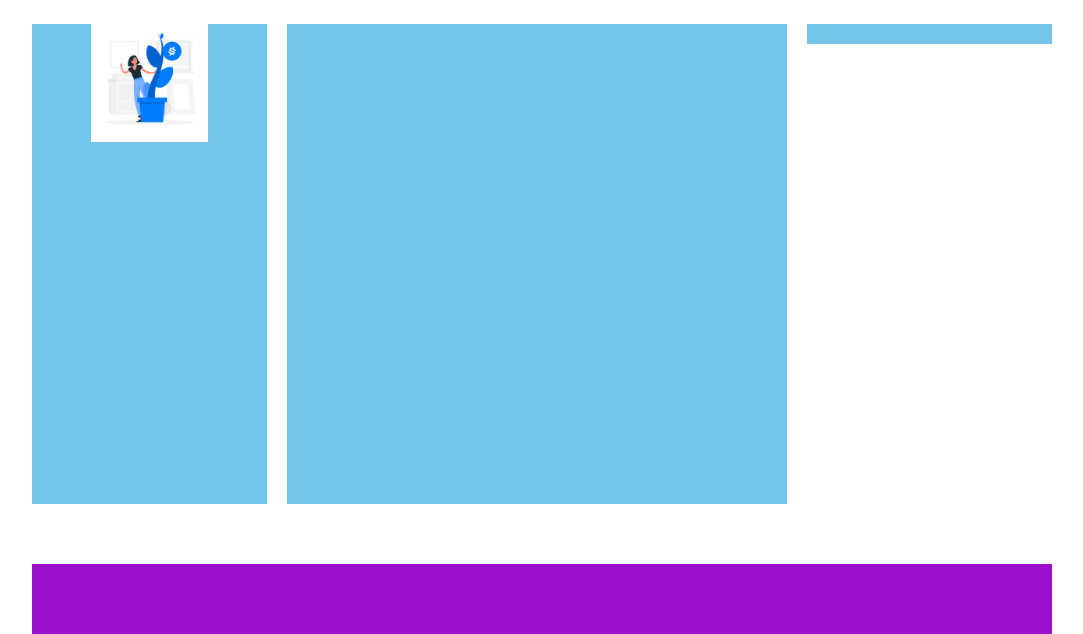
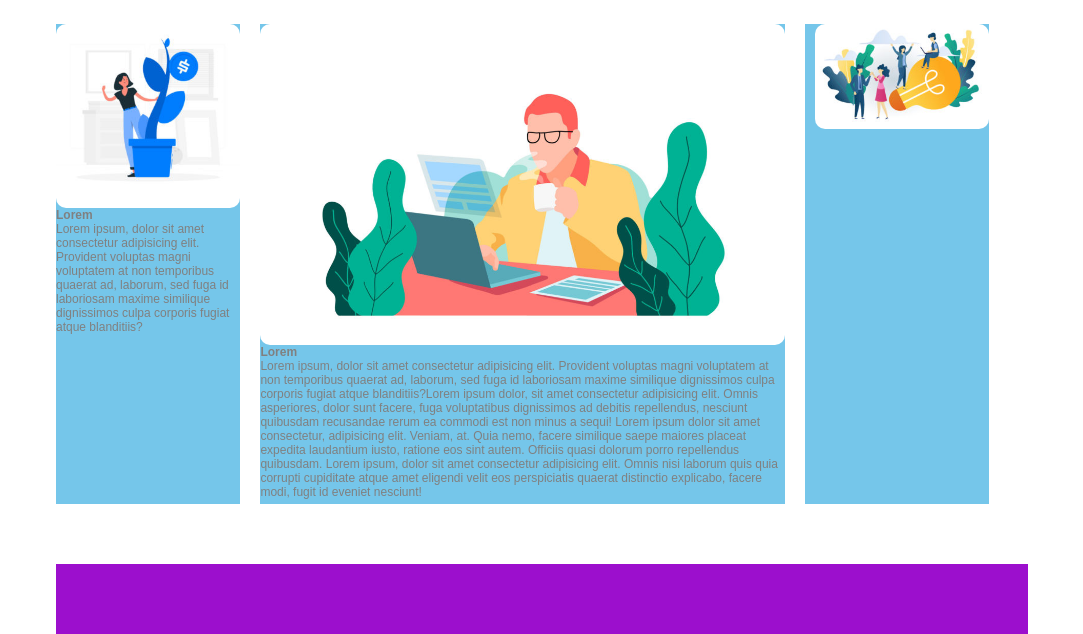
Before and after one commit to giagra91/htmlcss-wp, a plain HTML site: page index.html in a window 1280 px wide. Shown: the part 616-1250 px from the top of the page, without its empty margins (98-1181 px from the left). Drawn offline with Linux system fonts and the light colour scheme.

Commit message:
posizionamento immagini

```diff
--- a/css/style.css
+++ b/css/style.css
@@ -8,9 +8,9 @@
 
 
 body{
-    /* width: 80%; */
+    width: 90%;
     min-width: 1000px;
-    max-width: 1200px;
+    /* max-width: 1200px; */
     padding: 0px 90px;
     font-family: Arial, Helvetica, sans-serif;
 }
@@ -33,6 +33,13 @@ body{
 
 .absolute{
     position: absolute;
+}
+
+.resize{
+    max-width:100%;
+    max-height:100%;
+    vertical-align: middle;
+    border-radius: 10px;
 }
 
 .top-container{
@@ -70,7 +77,7 @@ body{
 }
 
 .first-article{
-    width: calc(25% - 20px);
+    width: calc(20% - 10px);
     height: 480px;
     background-color: rgb(117, 198, 234);
     margin-bottom: 20px;
@@ -78,7 +85,7 @@ body{
 
 .main-article{
     margin-left: 20px;
-    width: calc(50% - 10px);
+    width: calc(55% - 10px);
     height: 480px;
     background-color: rgb(117, 198, 234);
     margin-bottom: 20px;
@@ -86,8 +93,8 @@ body{
 
 .second-article{
     margin-left: 20px;
-    width: calc(25% - 10px);
-    /* height: 480px; */
+    width: calc(20% - 10px);
+    height: 480px;
     background-color: rgb(117, 198, 234);
     padding: 0 0 20px 10px;
 }
@@ -104,6 +111,8 @@ ol.nav-menu li{
     display: inline;
     text-transform: uppercase;
     color: gray;
+    margin-right: 10px;
+    font-size: 12px;
 }
 
 .jumbotron-text{
@@ -119,6 +128,11 @@ ol.nav-menu li{
     text-align: left;
 }
 
+.article-text{
+    color: gray;
+    font-size: 12px;
+}
+
 div#jumbotron-text>h2{
     color: white;
 }
@@ -130,13 +144,6 @@ div#jumbotron-text>h2{
     margin-bottom: 15px;
 }
 
-#photo-first-aside{
-    display: block;
-    margin-left: auto;
-    margin-right: auto;
-    width: 50%;
-}
-
 div.main-header>span{
     color: gray;
 }
--- a/index.html
+++ b/index.html
@@ -41,6 +41,8 @@
 
                 <div class="jumbotron-text absolute" >
 
+                    <!-- <img class="jumbotron-photo resize" src="img/banner.jpg" alt="jumbotron-photo"> -->
+
                     <h2>
                         Pretium ac placerat dui interdum nunc <br> in eros urna morbi
                     </h2>
@@ -64,14 +66,50 @@
                 </header>
 
                 <aside class="first-article ft-left">
+
                     <div>
-                        <img id="photo-first-aside" src="img/img-1.jpg" alt="first-article-photo">
+                        <img class="resize" src="img/img-1.jpg" alt="first-article-photo">
+                    </div>
+
+                    <div class="article-text">
+
+                        <header>
+                            <h4>Lorem</h4>
+                        </header>
+
+                        <main>
+                            Lorem ipsum, dolor sit amet consectetur adipisicing elit. Provident voluptas magni voluptatem at non temporibus quaerat ad, laborum, sed fuga id laboriosam maxime similique dignissimos culpa corporis fugiat atque blanditiis?
+                        </main>
+
                     </div>
                 </aside>
 
-                <article class="main-article ft-left"></article>
+                <article class="main-article ft-left">
 
-                <aside class="second-article ft-left"></aside>
+                    <div>
+                        <img class="resize" src="img/banner-2.jpg" alt="main-article-photo">
+                    </div>
+
+                    <div class="article-text">
+
+                        <header>
+                            <h4>Lorem</h4>
+                        </header>
+
+                        <main>
+                            Lorem ipsum, dolor sit amet consectetur adipisicing elit. Provident voluptas magni voluptatem at non temporibus quaerat ad, laborum, sed fuga id laboriosam maxime similique dignissimos culpa corporis fugiat atque blanditiis?Lorem ipsum dolor, sit amet consectetur adipisicing elit. Omnis asperiores, dolor sunt facere, fuga voluptatibus dignissimos ad debitis repellendus, nesciunt quibusdam recusandae rerum ea commodi est non minus a sequi! Lorem ipsum dolor sit amet consectetur, adipisicing elit. Veniam, at. Quia nemo, facere similique saepe maiores placeat expedita laudantium iusto, ratione eos sint autem. Officiis quasi dolorum porro repellendus quibusdam. Lorem ipsum, dolor sit amet consectetur adipisicing elit. Omnis nisi laborum quis quia corrupti cupiditate atque amet eligendi velit eos perspiciatis quaerat distinctio explicabo, facere modi, fugit id eveniet nesciunt!
+                        </main>
+
+                    </div>
+
+                </article>
+
+                <aside class="second-article ft-left">
+
+                    <div>
+                        <img class="resize" src="img/img-3.jpg" alt="second-article-photo">
+                    </div>
+                </aside>
 
             </section>
 
```
